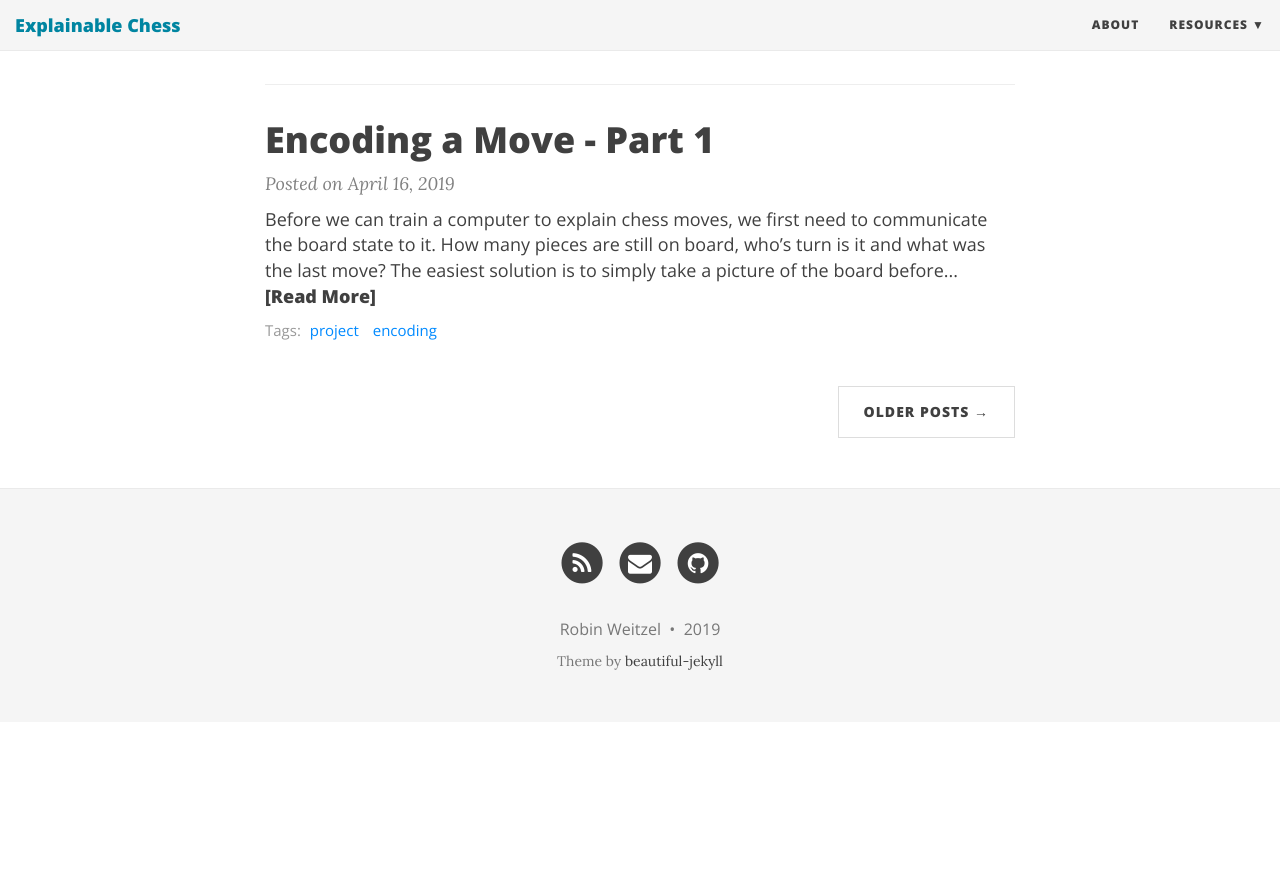
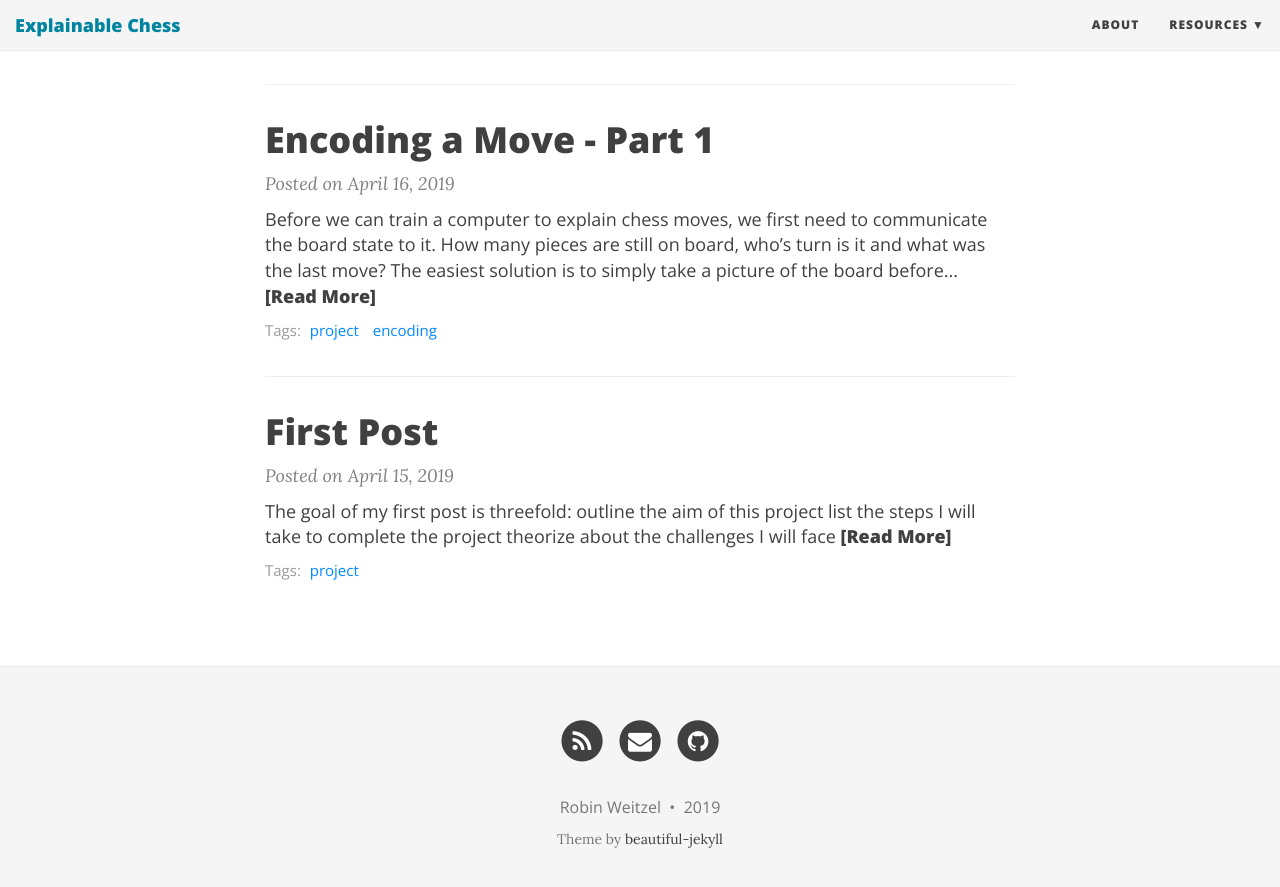
Before and after one commit to RobinWeitzel/nn-project, a Jekyll site: the page built from index.html, in a window 1280 px wide and 900 px high, scrolled down 1285 px. Shown: the top 887 px of the window. Built offline with Jekyll 4.4.1, drawn with Linux system fonts in a browser that asks for light colours; nearby versions of some CDN libraries; the list of posts is cut into pages by our own code; before the commit the page ends 2007 px from its top, so only the background shows below that.

Commit message:
changed pagination

```diff
--- a/_config.yml
+++ b/_config.yml
@@ -152,7 +152,7 @@ timezone: "Europe/Tallinn"
 markdown: kramdown
 highlighter: rouge
 permalink: /:year-:month-:day-:title/
-paginate: 5
+paginate: 10
 
 kramdown:
   input: GFM
```
